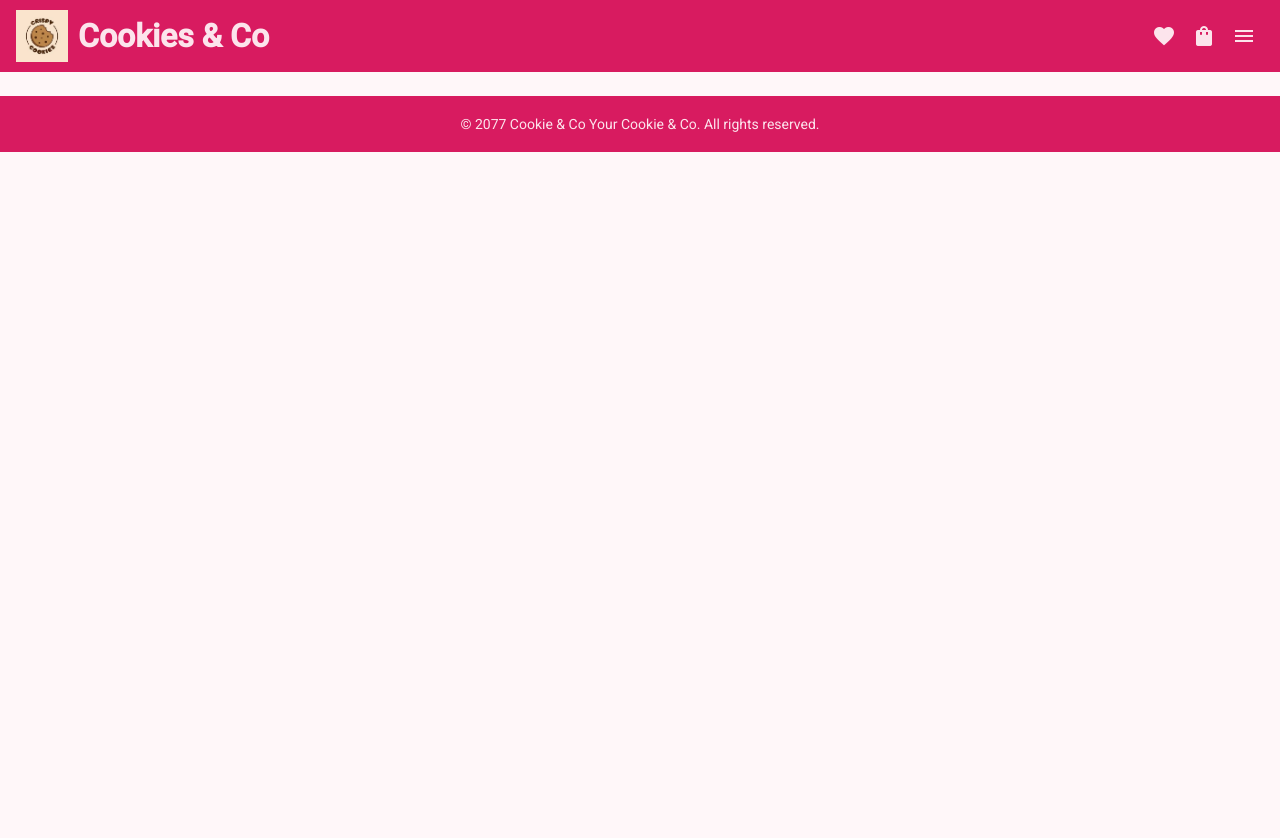
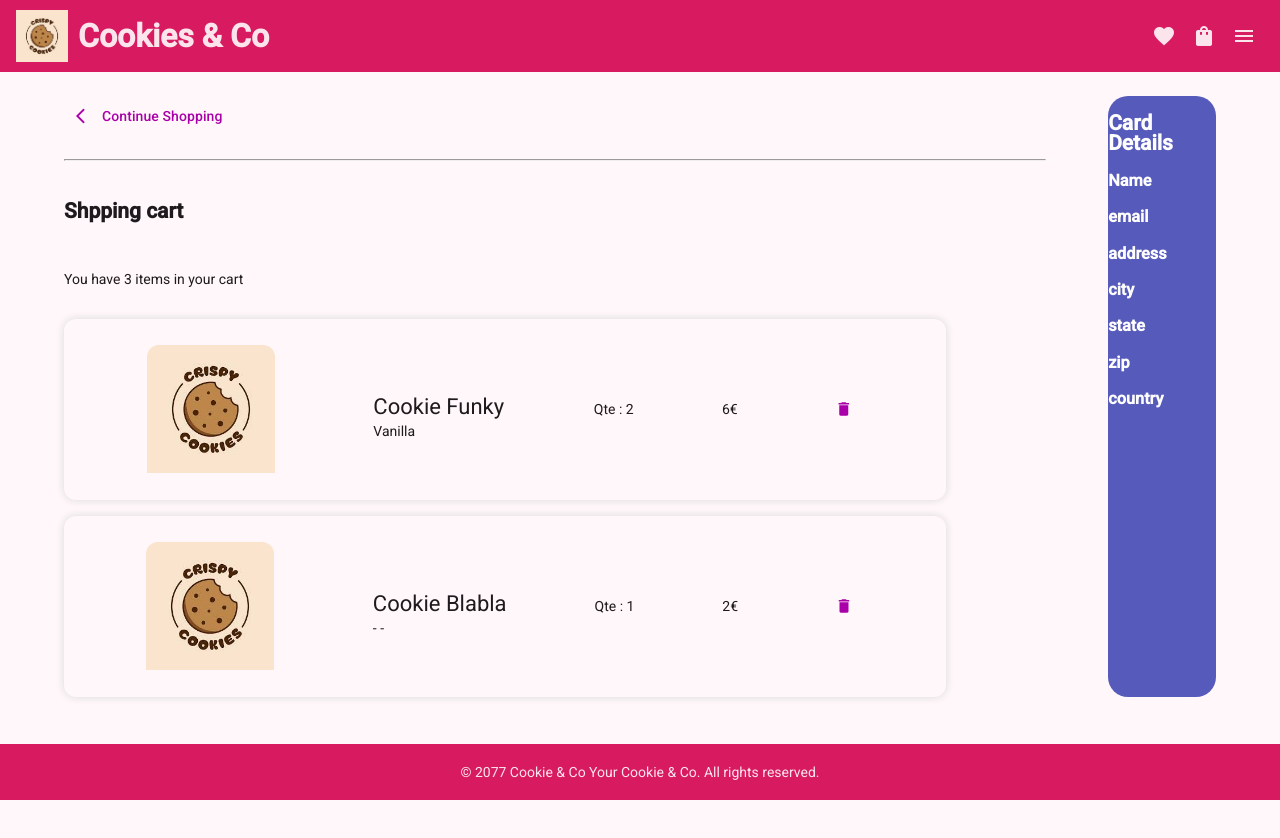
Before and after one commit to ChoukhiSelmene/enigma--programmation-javascript-avancee, an Angular app: page /cart in a window 1280 px wide. Before the commit this address led to /. Shown: the top 838 px of the page. Built offline with nearby package versions, Linux system fonts and the light colour scheme.

Commit message:
feat(List): Add product list of the order

```diff
--- a/src/app/Services/productService.ts
+++ b/src/app/Services/productService.ts
@@ -13,6 +13,7 @@ export type ProductResponse = {
 export class productService {
   private httpClient = inject(HttpClient);
   private baseUrl: string = 'http://10.0.10.38:3000';
+  // private baseUrl: string = 'http://localhost:3000';
 
   private _products = signal<Cookie[]>([]);
   products = this._products.asReadonly();
--- a/src/app/app.routes.ts
+++ b/src/app/app.routes.ts
@@ -1,5 +1,6 @@
 import { Routes } from '@angular/router';
 import { Home } from './components/home/home';
+import { Cart } from './components/cart/cart';
 
 export const routes: Routes = [
   {
@@ -7,4 +8,8 @@ export const routes: Routes = [
     pathMatch: 'full',
     component: Home,
   },
+  {
+    path: 'cart',
+    component: Cart,
+  },
 ];
--- a/src/app/components/cart/cart.css
+++ b/src/app/components/cart/cart.css
@@ -0,0 +1,61 @@
+:host {
+  display: flex;
+  justify-content: center;
+}
+
+.cart-view {
+  display: flex;
+  justify-content: center;
+  gap: 5vw;
+
+  width: 90%;
+}
+
+hr {
+  width: 100%;
+}
+
+.cart {
+  display: flex;
+  flex-direction: column;
+  gap: 2vh;
+  align-items: start;
+  width: 90%;
+}
+
+.example-card {
+  display: flex;
+  flex-direction: row;
+  align-items: center;
+  justify-content: space-evenly;
+  width: 90%;
+  max-height: 300px;
+  border-style: none;
+  box-shadow: 0 0 8px #d9d9d9;
+}
+
+.example-card > img {
+  margin: 3%;
+  width: 128px;
+  height: 128px;
+}
+
+.example-card p {
+  margin: 0;
+}
+
+.article-name {
+  display: flex;
+  flex-direction: column;
+  min-width: 15%;
+}
+
+.payment-form {
+  background-color: rgb(86 90 187);
+  border-radius: 20px;
+}
+
+.payment-form h2,
+.payment-form h3 {
+  color: hsl(0deg 0% 99.22%);
+}
--- a/src/app/components/cart/cart.html
+++ b/src/app/components/cart/cart.html
@@ -0,0 +1,64 @@
+<section class="cart-view">
+  <section class="cart">
+    <section>
+      <button matButton>
+        <mat-icon class="header-icons">arrow_back_ios</mat-icon>Continue Shopping
+      </button>
+    </section>
+
+    <hr />
+
+    <h2>Shpping cart</h2>
+    <p>You have 3 items in your cart</p>
+
+    <mat-card class="example-card" appearance="outlined">
+      <img mat-card-image src="/cookiejpg.jpg" alt="Photo of a Shiba Inu" />
+      <mat-card-header class="article-name">
+        <mat-card-title>Cookie Funky</mat-card-title>
+        <p class="toping">Vanilla</p>
+      </mat-card-header>
+      <mat-card-content>
+        <p>Qte : 2</p>
+      </mat-card-content>
+      <mat-card-content>
+        <p>6€</p>
+      </mat-card-content>
+      <mat-card-actions>
+        <button matButton>
+          <mat-icon class="header-icons">delete</mat-icon>
+        </button>
+      </mat-card-actions>
+    </mat-card>
+    <mat-card class="example-card" appearance="outlined">
+      <img mat-card-image src="/cookiejpg.jpg" alt="Photo of a Shiba Inu" />
+      <mat-card-header class="article-name">
+        <mat-card-title>Cookie Blabla</mat-card-title>
+        <p class="toping">- -</p>
+      </mat-card-header>
+      <mat-card-content>
+        <p>Qte : 1</p>
+      </mat-card-content>
+      <mat-card-content>
+        <p>2€</p>
+      </mat-card-content>
+      <mat-card-actions>
+        <button matButton>
+          <mat-icon class="header-icons">delete</mat-icon>
+        </button>
+      </mat-card-actions>
+    </mat-card>
+  </section>
+
+  <!--  -->
+  <section class="payment-form">
+    <h2>Card Details</h2>
+
+    <h3>Name</h3>
+    <h3>email</h3>
+    <h3>address</h3>
+    <h3>city</h3>
+    <h3>state</h3>
+    <h3>zip</h3>
+    <h3>country</h3>
+  </section>
+</section>
--- a/src/app/components/cart/cart.ts
+++ b/src/app/components/cart/cart.ts
@@ -1,8 +1,12 @@
 import { Component } from '@angular/core';
+import { MatButtonModule } from '@angular/material/button';
+import { MatCardModule } from '@angular/material/card';
+import { MatIconModule } from '@angular/material/icon';
+import { MatDividerModule } from '@angular/material/divider';
 
 @Component({
   selector: 'app-cart',
-  imports: [],
+  imports: [MatCardModule, MatButtonModule, MatIconModule, MatDividerModule],
   templateUrl: './cart.html',
   styleUrl: './cart.css',
 })
--- a/src/app/components/footer/footer.css
+++ b/src/app/components/footer/footer.css
@@ -1,5 +1,8 @@
 .footer {
-  position: sticky;
+  position: fixed;
+  bottom: 0;
+  left: 0;
+  width: 100%;
   background-color: var(--magenta-600);
   min-height: 7vh;
   color: var(--magenta-50);
```
Also changed, not shown: 2 other files (tests, documents, lock files or other folders).
